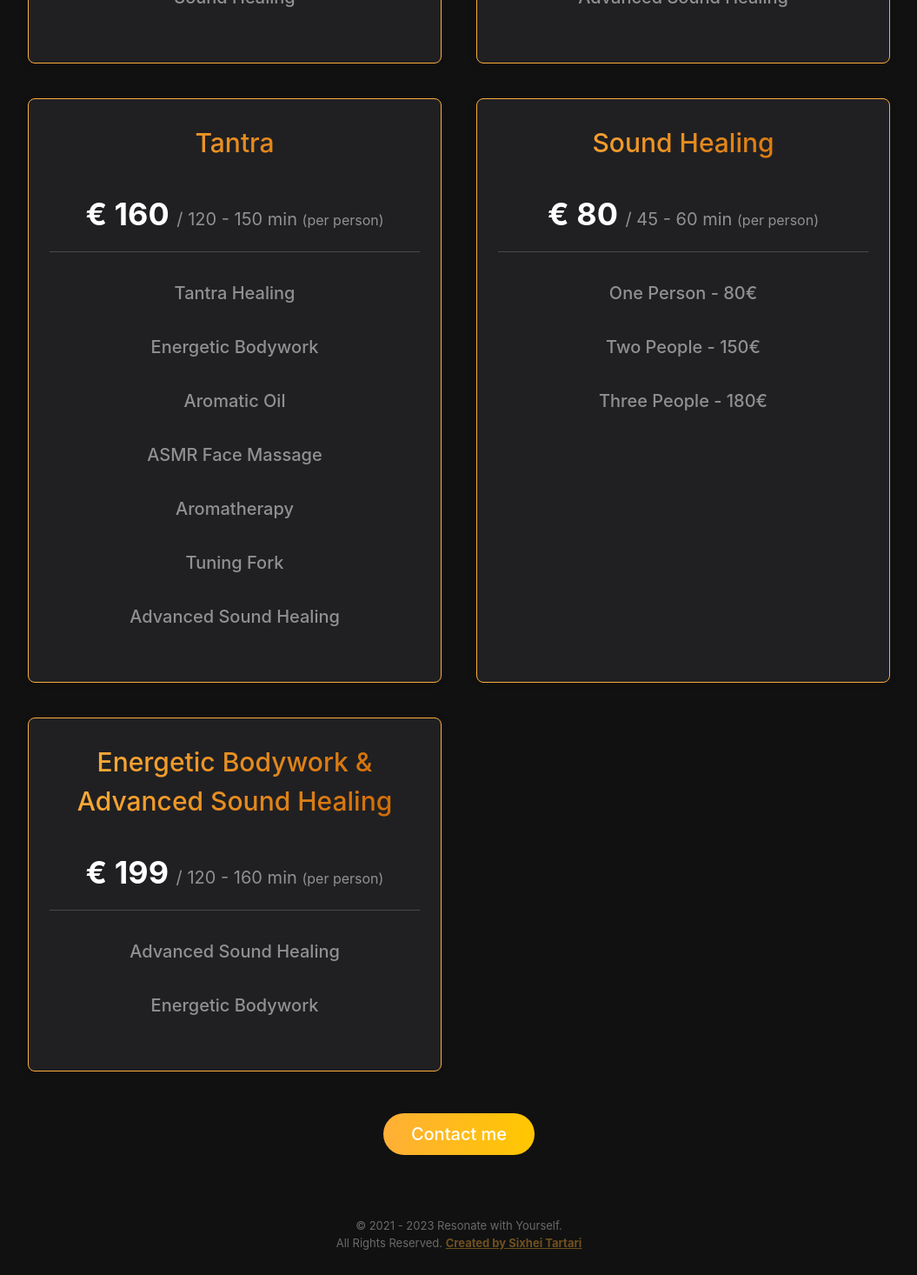
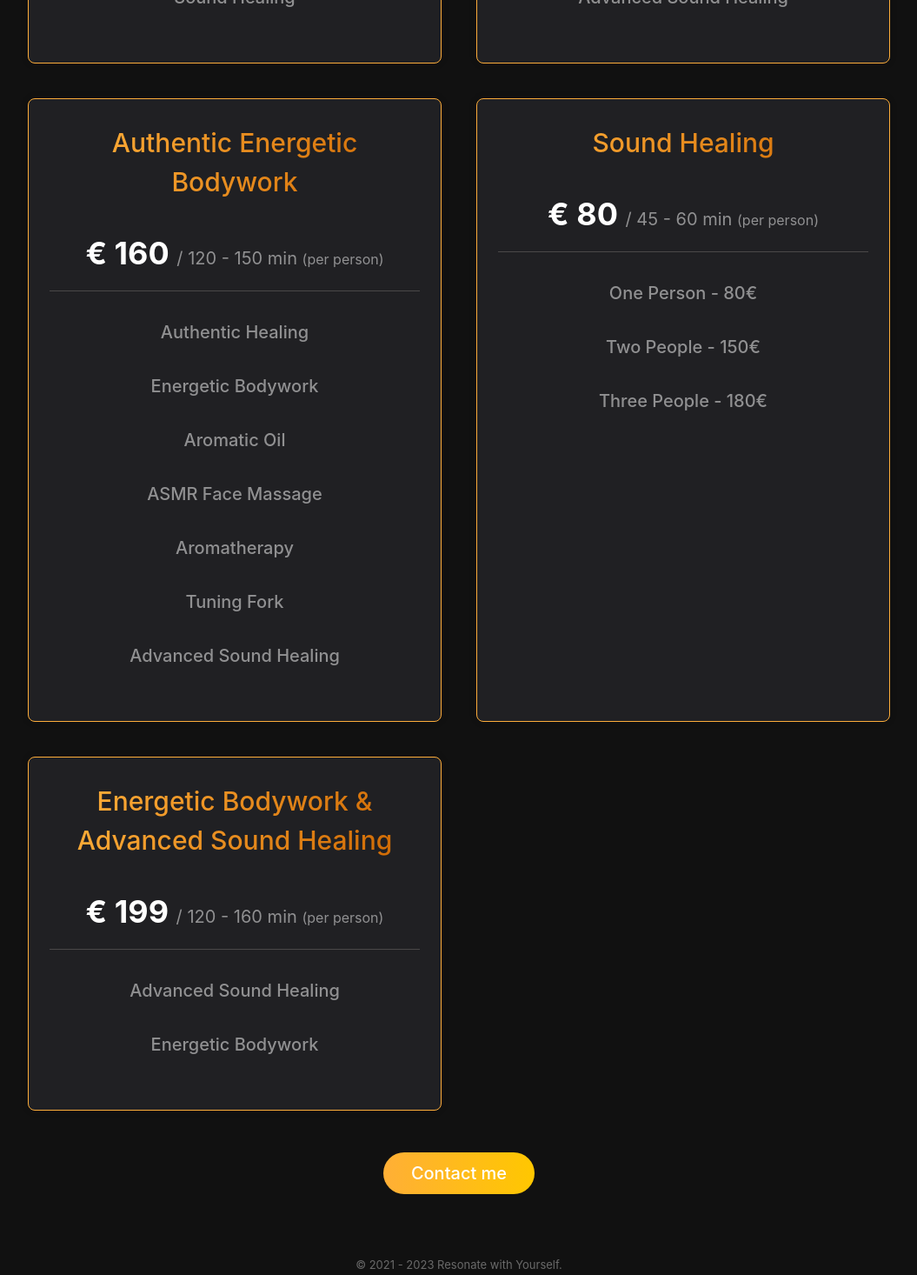
Before and after one commit to Democles85/colombo_portfolio_reworked, a Next.js app: page /pricing in a window 1280 px wide. Shown: the part 1360-2826 px from the top of the page at 87% size, without its empty margins (112-1167 px from the left). Built offline with nearby package versions, Linux system fonts and the light colour scheme.

Commit message:
Changed Footer & Converted Tantra -> Authentic Energetic Bodywork

```diff
--- a/components/Footer.tsx
+++ b/components/Footer.tsx
@@ -14,21 +14,7 @@ export default function Footer() {
       <Text>
         &copy; 2021 - {new Date().getFullYear()} Resonate with Yourself.
       </Text>
-      <Text>
-        All Rights Reserved.{' '}
-        <span
-          style={{
-            color: '#FFAF36',
-            fontWeight: 'bold',
-            textDecoration: 'underline',
-          }}
-        >
-          Created by{' '}
-          <a href="https://sixhei-tartari.vercel.app/" target="_blank">
-            Sixhei Tartari
-          </a>
-        </span>
-      </Text>
+      <Text>All Rights Reserved. </Text>
     </Box>
   );
 }
--- a/util/pricing.js
+++ b/util/pricing.js
@@ -76,9 +76,9 @@ const data = {
       ],
     },
     {
-      title: 'Tantra',
+      title: 'Authentic Energetic Bodywork',
       services: [
-        'Tantra Healing',
+        'Authentic Healing',
         'Energetic Bodywork',
         'Aromatic Oil',
         'ASMR Face Massage',
```
